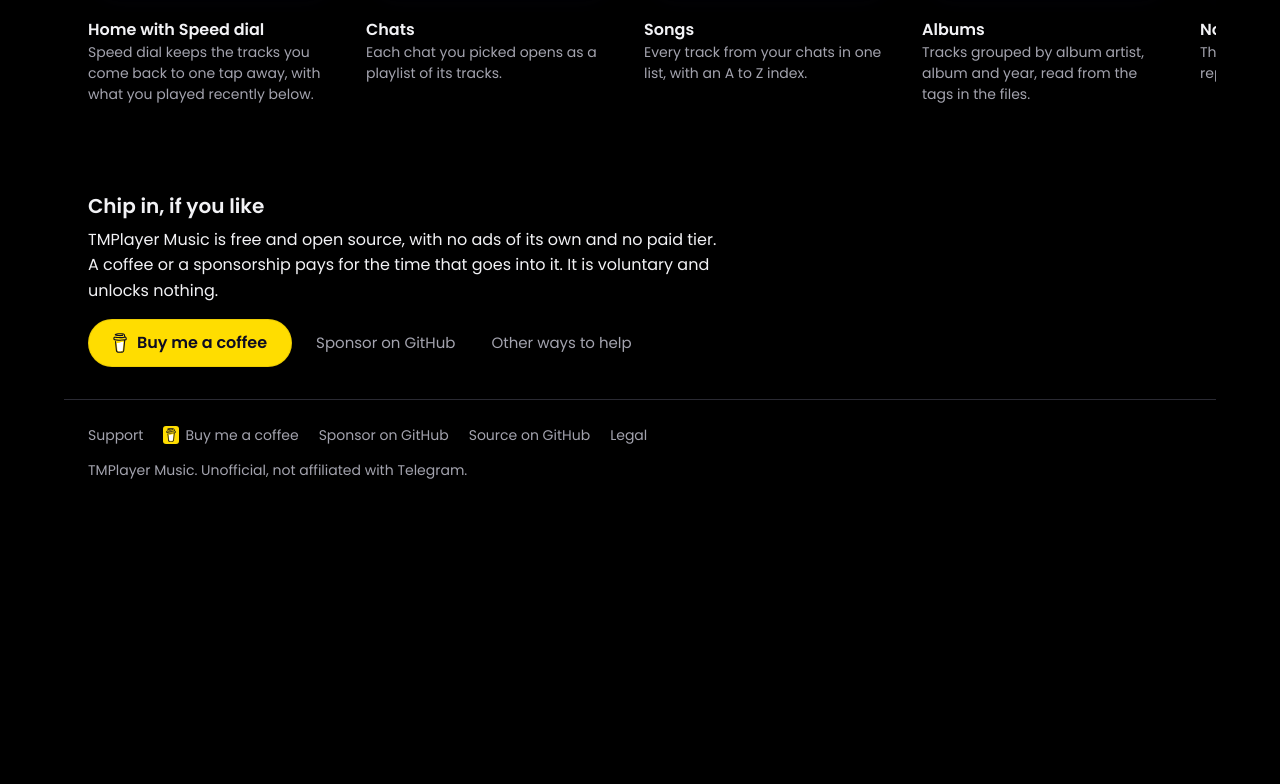
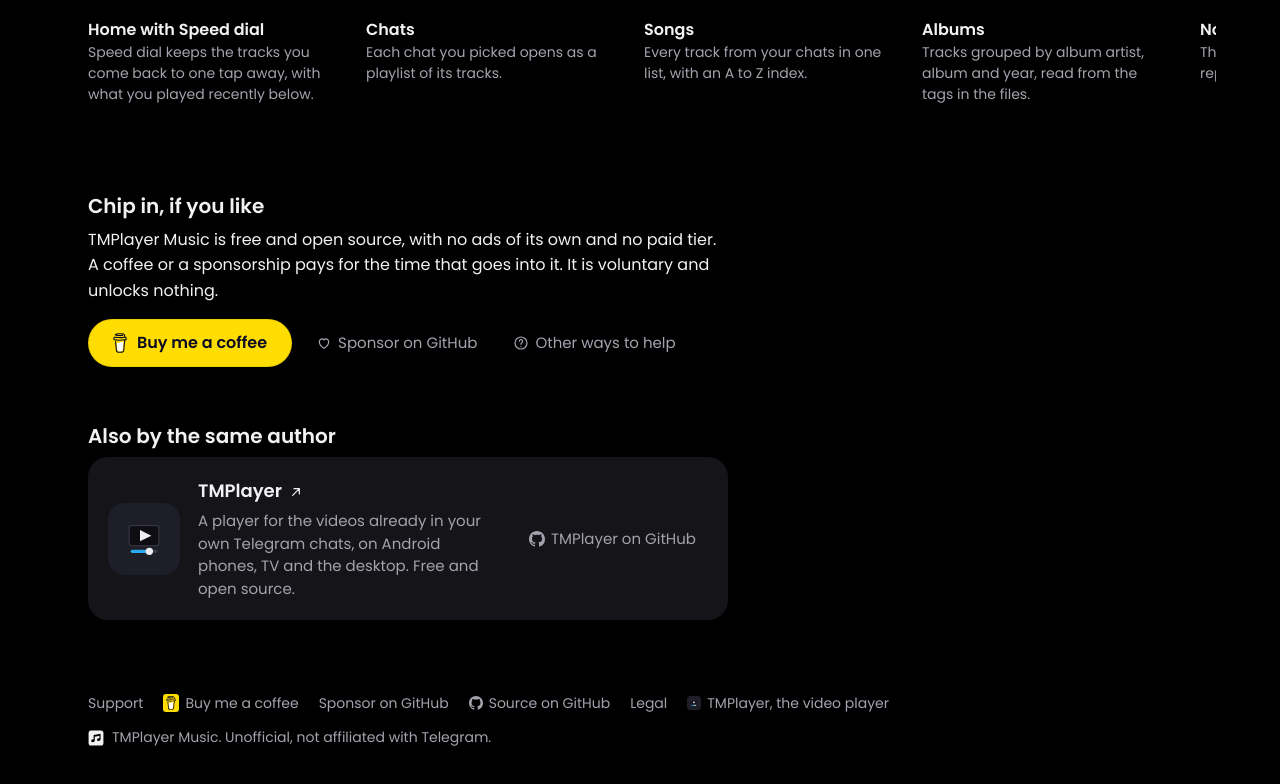
Before and after one commit to dracu-lah/tmplayer-music, an Astro site in the folder site/: page / in a window 1280 px wide. Shown: the part 1508-2292 px from the top of the page. Before the commit the page ends 2029 px from the top, so only its background shows below. Built offline with nearby package versions, Linux system fonts and the light colour scheme; Astro itself is replaced by a stand-in of ours.

Commit message:
Site: a TMPlayer card and footer link, no stray borders, small icons

```diff
--- a/site/src/components/Footer.astro
+++ b/site/src/components/Footer.astro
@@ -1,7 +1,9 @@
 ---
 // The footer, on every page but the 404: the unofficial notice and the few links, with Buy Me a
-// Coffee (its cup beside it) and GitHub Sponsors among them, as tmplayer.org's footer has them.
+// Coffee (its cup beside it) and GitHub Sponsors among them, as tmplayer.org's footer has them, the
+// app's mark (art/logo.svg) beside its name, and a link to the sibling app TMPlayer.
 import { BMC_URL, REPO_URL, SPONSORS_URL } from '../lib/support';
+import Icon from './Icon.astro';
 
 interface Props {
   /** the home page's wider column */
@@ -14,8 +16,9 @@
     <a href="/support/">Support</a>
     <a class="footer-bmc" href={BMC_URL} rel="noopener"><img src="/brand/bmc-cup-on-yellow.svg" alt="" width="10" height="14" loading="lazy" decoding="async"> Buy me a coffee</a>
     <a href={SPONSORS_URL} rel="noopener">Sponsor on GitHub</a>
-    <a href={REPO_URL} rel="noopener">Source on GitHub</a>
+    <a class="footer-icon" href={REPO_URL} rel="noopener"><Icon name="github" size={14} />Source on GitHub</a>
     <a href="https://tmplayer.org/legal/">Legal</a>
+    <a class="footer-icon" href="https://tmplayer.org/"><img src="/brand/tmplayer.svg" alt="" width="14" height="14" loading="lazy" decoding="async">TMPlayer, the video player</a>
   </nav>
-  <p class="footer-note">TMPlayer Music. Unofficial, not affiliated with Telegram.</p>
+  <p class="footer-note"><Icon name="brand" size={16} class="footer-mark" /><span>TMPlayer Music. Unofficial, not affiliated with Telegram.</span></p>
 </footer>
--- /dev/null
+++ b/site/src/components/Icon.astro
@@ -0,0 +1,36 @@
+---
+// Small inline line icons for the site's links, drawn on a 24 unit grid in currentColor so they take
+// the link's colour. Decorative: the link's own words say where it goes, so every icon is
+// aria-hidden. The GitHub mark is GitHub's own (Octicons, MIT), the rest are plain shapes.
+// "brand" is the app's mark from art/logo.svg: a rounded tile with a note cut out of it.
+type Name = 'github' | 'legal' | 'play' | 'heart' | 'help' | 'arrow' | 'brand';
+interface Props {
+  name: Name;
+  size?: number;
+  class?: string;
+}
+const { name, size = 18, class: className } = Astro.props;
+const filled = name === 'github' || name === 'brand';
+const viewBox = name === 'brand' ? '0 0 56 56' : name === 'github' ? '0 0 16 16' : '0 0 24 24';
+---
+<svg
+  class:list={['icon', className]}
+  viewBox={viewBox}
+  width={size}
+  height={size}
+  aria-hidden="true"
+  focusable="false"
+  fill={filled ? 'currentColor' : 'none'}
+  stroke={filled ? 'none' : 'currentColor'}
+  stroke-width="1.8"
+  stroke-linecap="round"
+  stroke-linejoin="round"
+>
+  {name === 'github' && <path fill-rule="evenodd" d="M8 0C3.58 0 0 3.58 0 8c0 3.54 2.29 6.53 5.47 7.59.4.07.55-.17.55-.38 0-.19-.01-.82-.01-1.49-2.01.37-2.53-.49-2.69-.94-.09-.23-.48-.94-.82-1.13-.28-.15-.68-.52-.01-.53.63-.01 1.08.58 1.23.82.72 1.21 1.87.87 2.33.66.07-.52.28-.87.51-1.07-1.78-.2-3.64-.89-3.64-3.95 0-.87.31-1.59.82-2.15-.08-.2-.36-1.02.08-2.12 0 0 .67-.21 2.2.82.64-.18 1.32-.27 2-.27.68 0 1.36.09 2 .27 1.53-1.04 2.2-.82 2.2-.82.44 1.1.16 1.92.08 2.12.51.56.82 1.27.82 2.15 0 3.07-1.87 3.75-3.65 3.95.29.25.54.73.54 1.48 0 1.07-.01 1.93-.01 2.2 0 .21.15.46.55.38A8.013 8.013 0 0016 8c0-4.42-3.58-8-8-8z"/>}
+  {name === 'legal' && <Fragment><path d="M7 3h7l5 5v13H7z"/><path d="M14 3v5h5"/><path d="M10 13h6M10 17h6"/></Fragment>}
+  {name === 'play' && <Fragment><rect x="3" y="5" width="18" height="14" rx="3"/><path d="M10 9.5v5l4.5-2.5z" fill="currentColor"/></Fragment>}
+  {name === 'heart' && <path d="M12 20s-7-4.35-7-10a4 4 0 0 1 7-2.65A4 4 0 0 1 19 10c0 5.65-7 10-7 10z"/>}
+  {name === 'help' && <Fragment><circle cx="12" cy="12" r="9"/><path d="M9.5 9.5a2.5 2.5 0 1 1 3.5 2.3c-.6.3-1 .9-1 1.6V14"/><path d="M12 17.5v.01"/></Fragment>}
+  {name === 'arrow' && <path d="M7 17L17 7M9 7h8v8"/>}
+  {name === 'brand' && <path fill-rule="evenodd" d="M10.89,2 H45.11 A8.89,8.89 0 0 1 54,10.89 V45.11 A8.89,8.89 0 0 1 45.11,54 H10.89 A8.89,8.89 0 0 1 2,45.11 V10.89 A8.89,8.89 0 0 1 10.89,2 Z M19.7,17.34 L44,13.25 L44,32.62 A6.52,4.79 -22 1,1 39.92,28.68 L39.92,20.48 L23.78,23.19 L23.78,36.61 A6.52,4.79 -22 1,1 19.7,32.67 Z"/>}
+</svg>
--- /dev/null
+++ b/site/src/components/Sibling.astro
@@ -0,0 +1,22 @@
+---
+// The card for the sibling app, TMPlayer (video), by the same author. Its logo is tmplayer.org's own
+// public/logo.svg, copied as it is to public/brand/tmplayer.svg. The whole card is one plain link
+// (followed, no nofollow) whose words say where it goes.
+import Icon from './Icon.astro';
+
+const TMPLAYER_URL = 'https://tmplayer.org/';
+const TMPLAYER_REPO = 'https://github.com/dracu-lah/TMPlayer';
+---
+<section class="sibling" aria-labelledby="sibling">
+  <h2 id="sibling">Also by the same author</h2>
+  <div class="sibling-card">
+    <a class="sibling-main" href={TMPLAYER_URL}>
+      <img src="/brand/tmplayer.svg" width="72" height="72" alt="" loading="lazy" decoding="async">
+      <span class="sibling-text">
+        <strong>TMPlayer <Icon name="arrow" size={16} /></strong>
+        <span>A player for the videos already in your own Telegram chats, on Android phones, TV and the desktop. Free and open source.</span>
+      </span>
+    </a>
+    <a class="sibling-repo" href={TMPLAYER_REPO} rel="noopener"><Icon name="github" size={16} />TMPlayer on GitHub</a>
+  </div>
+</section>
--- a/site/src/pages/index.astro
+++ b/site/src/pages/index.astro
@@ -1,7 +1,7 @@
 ---
 // The placeholder home page: what the app is in one line, the unofficial notice, the links, three
 // framed phones in the hero, a sideways gallery of screenshots, a small "Chip in" block (Buy Me a
-// Coffee first, as tmplayer.org has it) and the footer. No download button and no feature list
+// Coffee first, as tmplayer.org has it), a card for the sibling app TMPlayer and the footer. No download button and no feature list
 // until there is a release to point at. It is noindex while INDEXABLE in site.config.mjs is false.
 //
 // The screenshots come from scripts/prepare-screenshots.py (demo data, invented names), in the app's
@@ -14,6 +14,8 @@
 import CoffeeButton from '../components/CoffeeButton.astro';
 import Footer from '../components/Footer.astro';
 import PhoneFrame from '../components/PhoneFrame.astro';
+import Icon from '../components/Icon.astro';
+import Sibling from '../components/Sibling.astro';
 import { REPO_URL as REPO, SPONSORS_URL } from '../lib/support';
 
 const SHOTS = [
@@ -48,9 +50,9 @@
         <p class="lede">A player for the audio files already in your own Telegram chats. It is still being built; below is how it looks so far.</p>
         <p class="notice">Unofficial, not affiliated with Telegram.</p>
         <nav class="links" aria-label="Links">
-          <a href={REPO}>Source on GitHub</a>
-          <a href="https://tmplayer.org/legal/">Legal</a>
-          <a href="https://tmplayer.org/">TMPlayer, for the videos in your chats</a>
+          <a class="link-primary" href={REPO}><Icon name="github" />Source on GitHub</a>
+          <a href="https://tmplayer.org/legal/"><Icon name="legal" />Legal</a>
+          <a href="https://tmplayer.org/"><Icon name="play" />TMPlayer, for the videos in your chats</a>
         </nav>
       </div>
       <div class="hero-phones">
@@ -88,10 +90,12 @@
       <p>TMPlayer Music is free and open source, with no ads of its own and no paid tier. A coffee or a sponsorship pays for the time that goes into it. It is voluntary and unlocks nothing.</p>
       <div class="support-coffee">
         <CoffeeButton />
-        <a class="support-alt" href={SPONSORS_URL} rel="noopener">Sponsor on GitHub</a>
-        <a class="support-alt" href="/support/">Other ways to help</a>
+        <a class="support-alt" href={SPONSORS_URL} rel="noopener"><Icon name="heart" size={16} />Sponsor on GitHub</a>
+        <a class="support-alt" href="/support/"><Icon name="help" size={16} />Other ways to help</a>
       </div>
     </section>
+
+    <Sibling />
   </main>
   <Footer wide />
 </Base>
--- a/site/src/styles/styles.css
+++ b/site/src/styles/styles.css
@@ -24,6 +24,8 @@
   --muted: #A3A3AE;
   --accent: #FFFFFF;
   --line: #2A2A33;
+  --surface: #141419;
+  --surface-hover: #1F1F26;
   color-scheme: dark;
 }
 
@@ -72,24 +74,29 @@
 
 .notice { margin: 0 0 2rem; color: var(--muted); font-size: .9375rem; }
 
+/* The link pills: flat fills on the black, no outlines; the first one is white, as the app's own
+   primary buttons are. */
 .links {
   display: flex;
   flex-wrap: wrap;
   gap: .75rem;
-  padding-top: 1.5rem;
-  border-top: 1px solid var(--line);
   width: 100%;
 }
 .links a {
-  display: inline-block;
-  padding: .5rem 1.125rem;
-  border: 1px solid var(--line);
+  display: inline-flex;
+  align-items: center;
+  gap: .5rem;
+  padding: .5625rem 1.125rem;
   border-radius: 999px;
+  background: var(--surface);
   color: var(--fg);
   text-decoration: none;
   font-size: .9375rem;
 }
-.links a:hover { border-color: var(--accent); color: var(--accent); }
+.links a:hover { background: var(--surface-hover); color: var(--accent); }
+.links a.link-primary { background: var(--accent); color: var(--bg); font-weight: 600; }
+.links a.link-primary:hover { background: #E2E2E8; }
+.icon { flex: none; }
 .links a:focus-visible { outline: 2px solid var(--accent); outline-offset: 2px; }
 
 /* Support: Buy Me a Coffee in its own yellow and ink, as tmplayer.org draws it, with GitHub
@@ -128,6 +135,8 @@
 .support-coffee-start { flex-direction: column; align-items: flex-start; }
 .support-alt {
   display: inline-flex;
+  align-items: center;
+  gap: .375rem;
   padding: .375rem .75rem;
   border-radius: 999px;
   color: var(--muted);
@@ -145,7 +154,6 @@
   max-width: 40rem;
   margin: 0 auto;
   padding: 1.5rem 1.5rem 2.5rem;
-  border-top: 1px solid var(--line);
   color: var(--muted);
   font-size: .875rem;
 }
@@ -154,7 +162,10 @@
 .footer-links a:hover { color: var(--accent); }
 .footer-bmc { display: inline-flex; align-items: center; gap: .375rem; }
 .footer-bmc img { box-sizing: content-box; padding: 2px 3px; border-radius: 3px; background: var(--bmc-yellow); }
-.footer-note { margin: .75rem 0 0; }
+.footer-icon { display: inline-flex; align-items: center; gap: .375rem; }
+.footer-icon img { border-radius: 3px; }
+.footer-note { display: flex; align-items: center; gap: .5rem; margin: .75rem 0 0; }
+.footer-mark { color: var(--fg); }
 
 /* The home page: a wider column than the other pages, with the hero's phones beside the text on a
    wide screen and under it on a phone, then the sideways gallery. The phones themselves are
@@ -166,6 +177,44 @@
 }
 .home .mark { margin-bottom: 1.5rem; }
 .home .chip-in { max-width: 40rem; }
+
+/* The sibling app's card: one flat surface, no border, the logo at its source size. */
+.sibling { margin: 3.5rem 0 1rem; max-width: 40rem; }
+.sibling h2 { margin-top: 0; }
+.sibling-card {
+  display: flex;
+  flex-wrap: wrap;
+  align-items: center;
+  justify-content: space-between;
+  gap: 1rem 1.5rem;
+  padding: 1.25rem;
+  border-radius: 1.25rem;
+  background: var(--surface);
+}
+.sibling-main {
+  display: flex;
+  flex: 1 1 18rem;
+  align-items: center;
+  gap: 1.125rem;
+  color: var(--fg);
+  text-decoration: none;
+}
+.sibling-main img { flex: none; width: 4.5rem; height: 4.5rem; border-radius: 1rem; }
+.sibling-text { display: flex; flex-direction: column; gap: .25rem; }
+.sibling-text strong { display: inline-flex; align-items: center; gap: .375rem; font-weight: 600; font-size: 1.125rem; }
+.sibling-text span { color: var(--muted); font-size: .9375rem; line-height: 1.5; }
+.sibling-main:hover strong { color: var(--accent); text-decoration: underline; text-underline-offset: .2em; }
+.sibling-repo {
+  display: inline-flex;
+  align-items: center;
+  gap: .375rem;
+  padding: .375rem .75rem;
+  border-radius: 999px;
+  color: var(--muted);
+  font-size: .9375rem;
+  text-decoration: none;
+}
+.sibling-repo:hover { color: var(--fg); background: var(--surface-hover); }
 .footer-wide { max-width: 72rem; }
 
 .hero {
@@ -209,7 +258,6 @@
 .gallery-nav button {
   font: inherit;
   font-size: .9375rem;
-  background: none;
   cursor: pointer;
 }
 .gallery-nav { display: inline-flex; gap: .5rem; }
@@ -218,11 +266,12 @@
   place-items: center;
   width: 2.75rem;
   height: 2.75rem;
-  border: 1px solid var(--line);
+  border: 0;
   border-radius: 50%;
+  background: var(--surface);
   color: var(--fg);
 }
-.gallery-nav button:hover { border-color: var(--accent); }
+.gallery-nav button:hover { background: var(--surface-hover); }
 .gallery-nav button:focus-visible, .shots:focus-visible {
   outline: 2px solid var(--accent);
   outline-offset: 2px;
```
Also changed, not shown: site/public/brand/tmplayer.svg (added).
